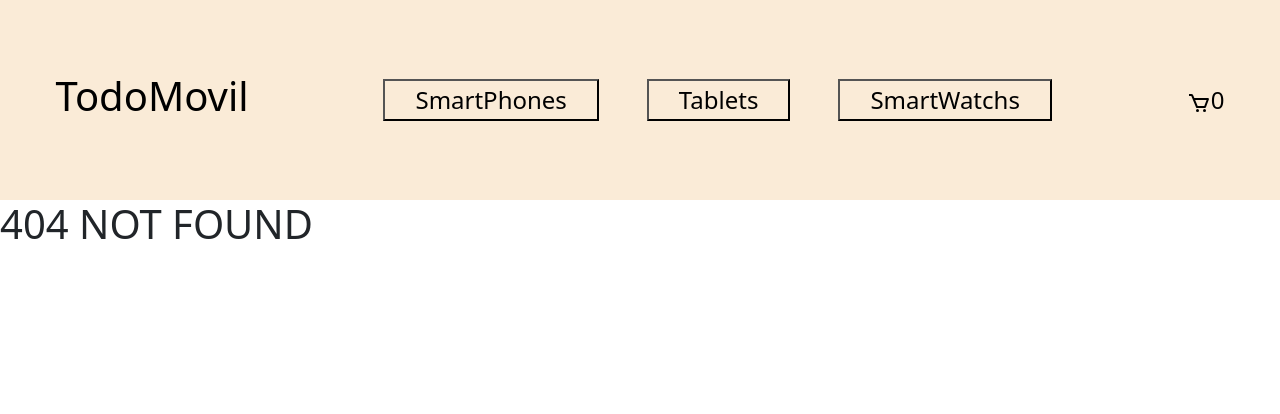
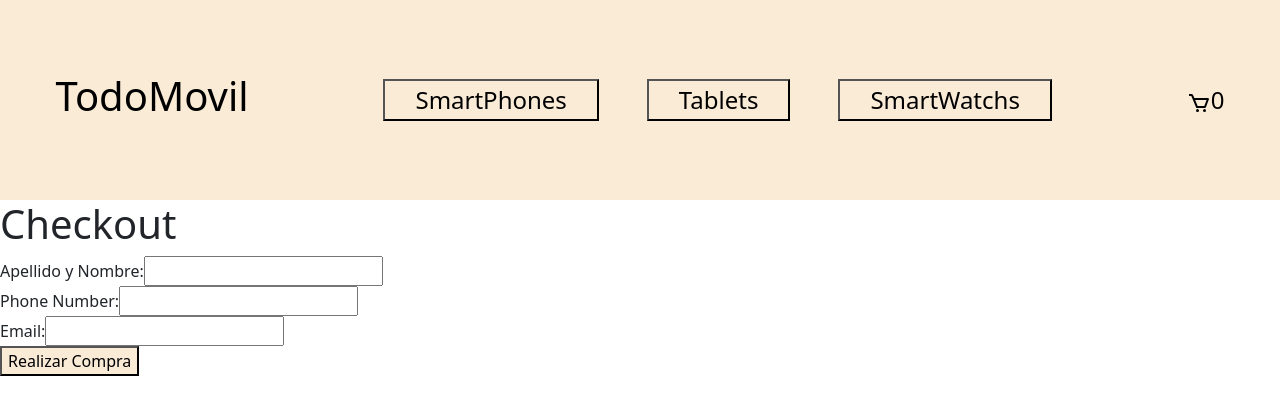
Before and after one commit to isarmando82/ProyectoReactFirebase, a React (Create React App) app: page /checkout in a window 1280 px wide. Before the commit this address had no page. Shown: the top 414 px of the page. Built offline with nearby package versions, Linux system fonts and the light colour scheme.

Commit message:
HASTA CHECK OUT

```diff
--- a/package.json
+++ b/package.json
@@ -15,6 +15,7 @@
     "react-router-dom": "^6.11.1",
     "react-scripts": "5.0.1",
     "react-toastify": "^9.1.3",
+    "sweetalert2": "^11.7.12",
     "web-vitals": "^2.1.4"
   },
   "scripts": {
--- a/src/App.js
+++ b/src/App.js
@@ -7,7 +7,7 @@ import { BrowserRouter, Route, Routes } from 'react-router-dom';
 import { CartProvider } from './Context/CartContext';
 import Cart from './components/Cart/Cart'
 import "react-toastify/dist/ReactToastify.css";
-
+import CheckoutPage from './components/CheckoutPage/CheckoutPage';
 
 
 
@@ -21,7 +21,9 @@ function App() {
        <Route path='/' element={<ItemListContainer />} />
        <Route path='/category/:categoryId' element={<ItemListContainer />} />
        <Route path='/item/:itemId' element={<ItemDetailContainer />} />
+       <Route path='*' element={<h1>404 NOT FOUND</h1>} />
        <Route path='/cart' element={<Cart/>} />
+       <Route path="/checkout" element={<CheckoutPage />} />
        <Route path='*' element={<h1>404 NOT FOUND</h1>} />
       </Routes>
       </CartProvider>
--- a/src/components/Cart/Cart.js
+++ b/src/components/Cart/Cart.js
@@ -1,9 +1,7 @@
-import "./Cart.css";
 import { useContext } from "react";
 import { CartContext } from "../../Context/CartContext";
-import CartItem from '../CartItem/CartItem';
+import CartItem from "../CartItem/CartItem";
 import { Link } from "react-router-dom";
-
 
 const Cart = () => {
   const { cart, clearCart, totalQuantity, total } = useContext(CartContext);
@@ -13,8 +11,14 @@ const Cart = () => {
       <div>
         <h1 className="cent">No hay items en el carrito</h1>
         <div className="b">
-        <button className="rounded-button"><Link to="http://localhost:3000/" className="nn">Hacer compras</Link></button>
-        <button className="rounded-button"><Link to="/" className="nn">Limpiar Carrito</Link></button>
+          <button className="rounded-button">
+            <Link to="/" className="nn">
+              Hacer compras
+            </Link>
+          </button>
+          <button className="rounded-button" onClick={() => clearCart()}>
+            Limpiar Carrito
+          </button>
         </div>
       </div>
     );
@@ -24,16 +28,15 @@ const Cart = () => {
     <div>
       {cart.map((p) => (
         <CartItem key={p.id} {...p} />
-
       ))}
       <h3 className="m">Total: ${total}</h3>
       <div className="b">
-      <button className="nn rounded-button" onClick={() => clearCart()} >
-        Limpiar Carrito
-      </button>
-      <button type="button" className="rounded-button">
-  <Link to="/checkOut" className="nn">CheckOut</Link>
-      </button>
+        <button className="nn rounded-button" onClick={() => clearCart()}>
+          Limpiar Carrito
+        </button>
+        <Link to="/checkout" className="nn rounded-button">
+          Checkout
+        </Link>
       </div>
     </div>
   );
--- /dev/null
+++ b/src/components/CheckoutForm/checkoutForm.js
@@ -0,0 +1,54 @@
+import { useState } from 'react';
+
+const CheckoutForm = ({ onCheckout }) => {
+  const [name, setName] = useState('');
+  const [phoneNumber, setPhoneNumber] = useState('');
+  const [email, setEmail] = useState('');
+
+  const handleNameChange = (e) => {
+    setName(e.target.value);
+  };
+
+  const handlePhoneNumberChange = (e) => {
+    setPhoneNumber(e.target.value);
+  };
+
+  const handleEmailChange = (e) => {
+    setEmail(e.target.value);
+  };
+
+  const handleCheckout = () => {
+
+
+    const order = {
+      name,
+      phoneNumber,
+      email,
+
+    };
+
+    onCheckout(order);
+  };
+
+  return (
+    <div>
+      <form>
+        <div>
+          <label>Apellido y Nombre:</label>
+          <input type="text" value={name} onChange={handleNameChange} />
+        </div>
+        <div>
+          <label>Phone Number:</label>
+          <input type="text" value={phoneNumber} onChange={handlePhoneNumberChange} />
+        </div>
+        <div>
+          <label>Email:</label>
+          <input type="email" value={email} onChange={handleEmailChange} />
+        </div>
+        <button type="button" className='' onClick={handleCheckout}>Realizar Compra</button>
+      </form>
+    </div>
+  );
+};
+
+export default CheckoutForm;
--- /dev/null
+++ b/src/components/CheckoutPage/CheckoutPage.js
@@ -0,0 +1,41 @@
+import { useState } from "react";
+import { useNavigate } from "react-router-dom";
+import { collection, addDoc } from "firebase/firestore";
+import db from "../../Services/firebaseConfig";
+import CheckoutForm from "../CheckoutForm/checkoutForm";
+import Swal from "sweetalert2";
+
+
+const CheckoutPage = () => {
+  const [orderId, setOrderId] = useState("");
+  const navigate = useNavigate();
+
+  const handleCheckout = async (order) => {
+    try {
+      const ordersCollection = collection(db, "orders");
+      const docRef = await addDoc(ordersCollection, order);
+      setOrderId(docRef.id);
+
+      Swal.fire({
+        icon: "success",
+        title: "¡Compra realizada con éxito!",
+        text: `Su número de orden es: ${docRef.id}`,
+      }).then(() => {
+        navigate("/");
+        ;
+      });
+    } catch (error) {
+      console.log(error);
+    }
+  };
+
+  return (
+    <div>
+      <h1>Checkout</h1>
+      <CheckoutForm onCheckout={handleCheckout} />
+      {orderId && <p>Su número de orden es: {orderId}</p>}
+    </div>
+  );
+};
+
+export default CheckoutPage;
```
Also changed, not shown: src/components/CheckoutForm/checkoutForm.css (added), 1 other file (tests, documents, lock files or other folders).
